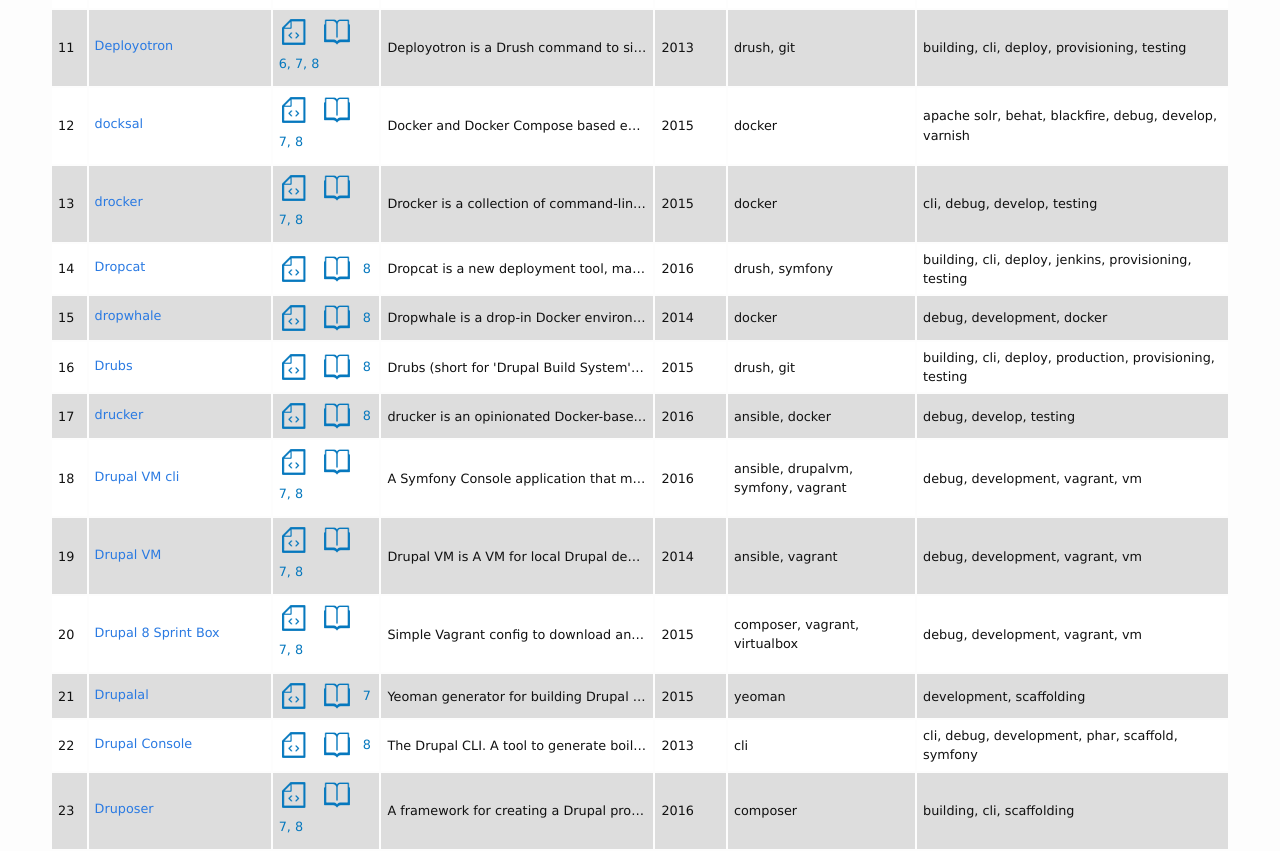
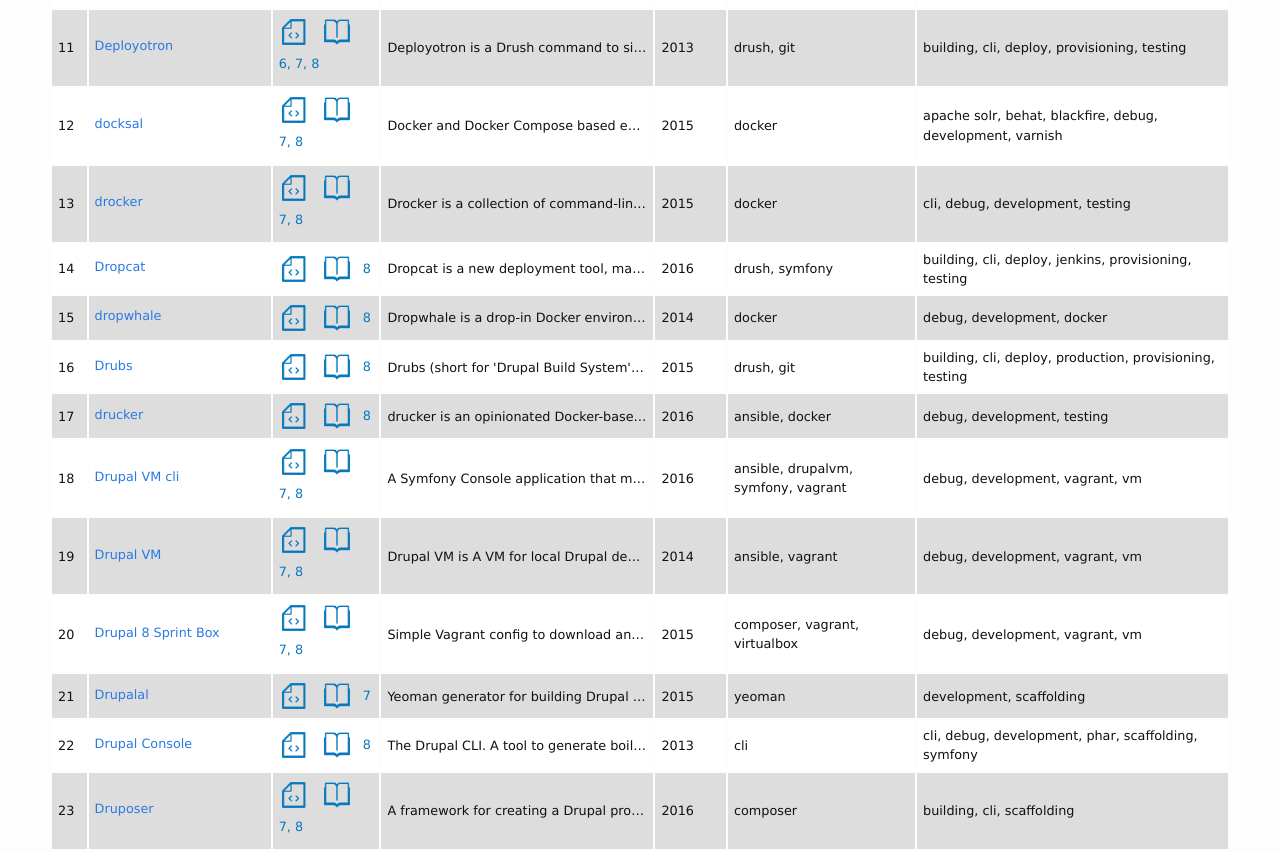
Before and after one commit to drupaltools/drupaltools.github.io, a Jekyll site: the page built from index.html, in a window 1280 px wide and 1400 px high, scrolled down 900 px. Shown: the part 152-1003 px from the top of the window. Built offline with Jekyll 4.4.1, drawn with Linux system fonts in a browser that asks for light colours; comment, search, counter and statistics services are not loaded; some of the changed text lies outside the part shown.

Commit message:
Remove duplicate tag develop

```diff
--- a/_data/projects/docksal.yml
+++ b/_data/projects/docksal.yml
@@ -14,7 +14,7 @@
   - 8
 category:
   - Debug
-  - Develop
+  - Development
   - Varnish
   - Apache Solr
   - Blackfire
--- a/_data/projects/drocker.yml
+++ b/_data/projects/drocker.yml
@@ -17,7 +17,7 @@
   - 8
 category:
   - debug
-  - develop
+  - development
   - testing
   - cli
 tags:
--- a/_data/projects/drucker.yml
+++ b/_data/projects/drucker.yml
@@ -16,7 +16,7 @@
   - 8
 category:
   - debug
-  - develop
+  - development
   - testing
 tags:
   - docker
--- a/_data/projects/drupalconsole.yml
+++ b/_data/projects/drupalconsole.yml
@@ -16,7 +16,7 @@
   - symfony
   - development
   - debug
-  - scaffold
+  - scaffolding
   - phar
 tags:
   - popular
--- a/_data/projects/switchboard.yml
+++ b/_data/projects/switchboard.yml
@@ -24,7 +24,7 @@
   - cli
   - development
   - deployment
-  - drush-plugin
+  - drush
   - acquia
   - pantheon
 similar:
--- a/_data/projects/valkyrie.yml
+++ b/_data/projects/valkyrie.yml
@@ -22,7 +22,7 @@
   - linux
   - OS X
 category:
-  - develop
+  - development
   - debug
   - production
   - aegir
```
